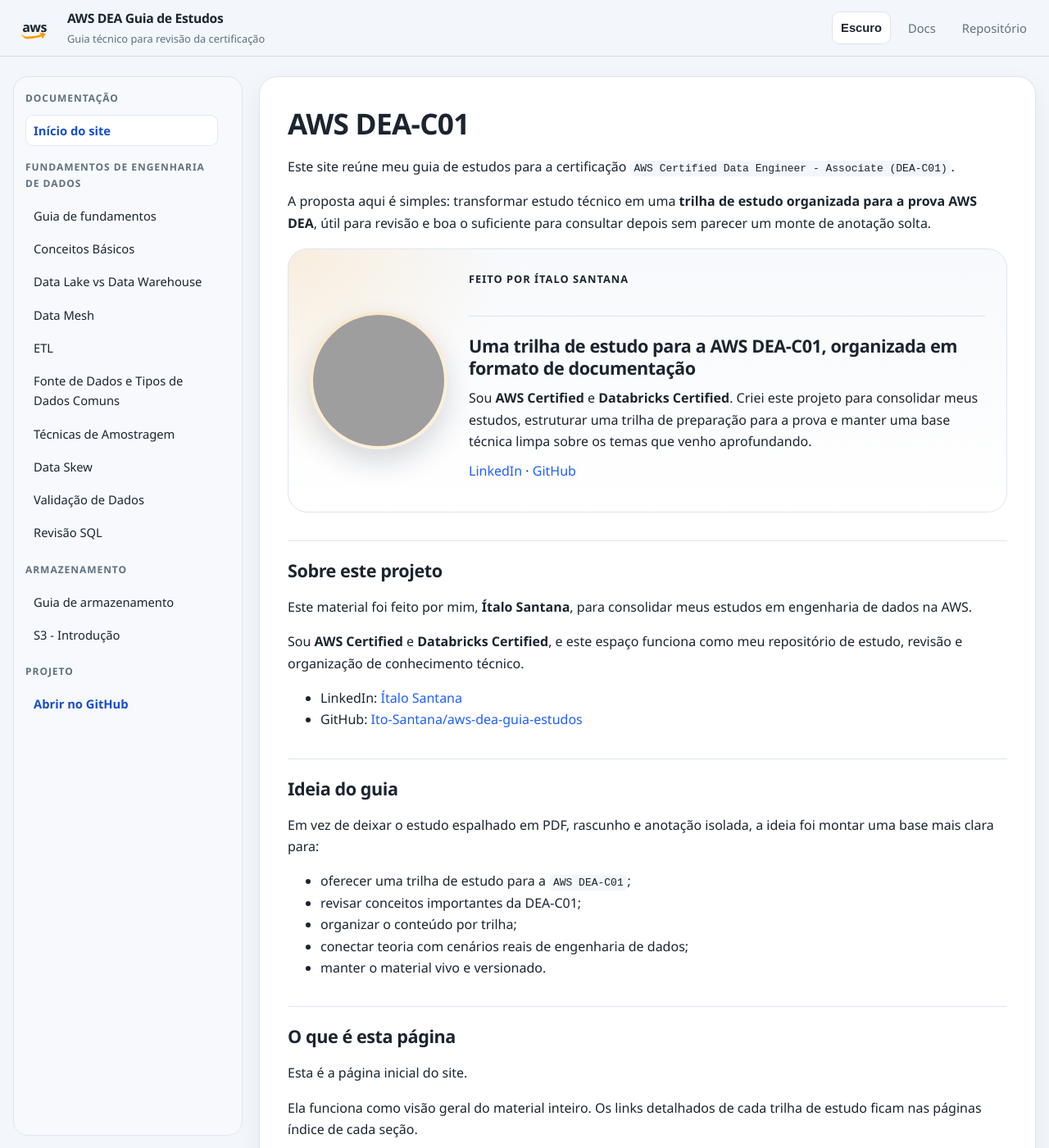
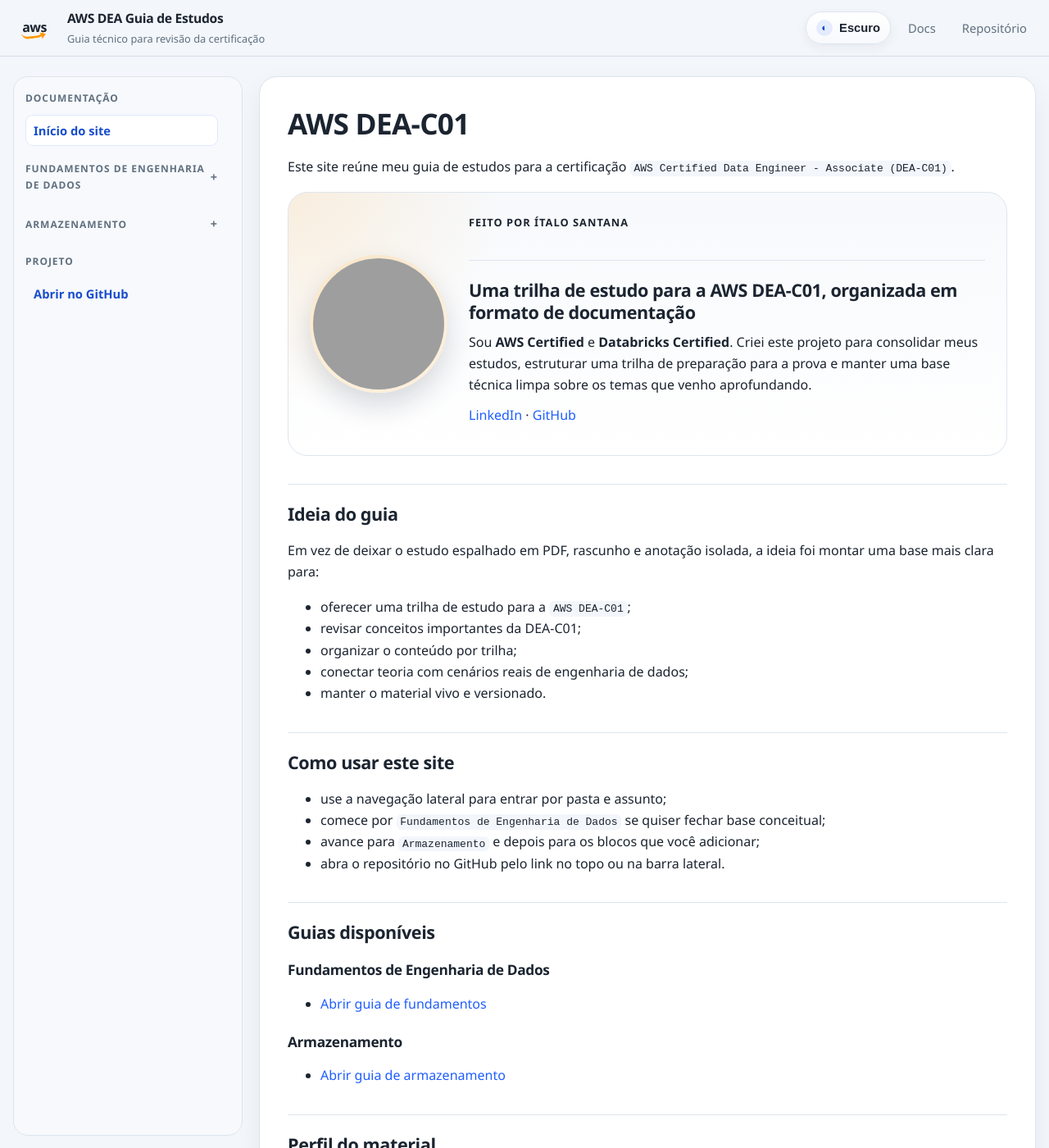
Before and after one commit to Ito-Santana/aws-dea-guia-estudos, a Jekyll site: the page built from index.md, in a window 1280 px wide and 1400 px high. Shown: the whole window at 82% size. Built offline with Jekyll 4.4.1, drawn with Linux system fonts in a browser that asks for light colours; some of the changed text lies outside the part shown; grey boxes are pictures that could not be loaded.

Commit message:
Improve dark mode readability and mermaid theming

```diff
--- a/_layouts/default.html
+++ b/_layouts/default.html
@@ -23,7 +23,8 @@
 
         <nav class="site-nav" aria-label="Principal">
           <button class="theme-toggle" type="button" aria-label="Alternar tema" data-theme-toggle>
-            Escuro
+            <span class="theme-toggle-icon" aria-hidden="true">◐</span>
+            <span class="theme-toggle-label">Escuro</span>
           </button>
           <a href="{{ '/' | relative_url }}">Docs</a>
           {% if site.repository_url %}
@@ -41,8 +42,8 @@
             <a class="sidebar-home{% if page.url == '/' %} is-active{% endif %}" href="{{ '/' | relative_url }}">Início do site</a>
           </div>
 
-          <section class="sidebar-group">
-            <p class="sidebar-label">Fundamentos de Engenharia de Dados</p>
+          <details class="sidebar-group collapsible-group" {% if page.url contains '/fundamentos-engenharia-de-dados/' %}open{% endif %}>
+            <summary class="sidebar-summary">Fundamentos de Engenharia de Dados</summary>
             <div class="sidebar-links">
               <a class="sidebar-link{% if page.url == '/fundamentos-engenharia-de-dados/' %} is-active{% endif %}" href="{{ '/fundamentos-engenharia-de-dados/' | relative_url }}">Guia de fundamentos</a>
               <a class="sidebar-link{% if page.url == '/fundamentos-engenharia-de-dados/conceitos-basicos.html' %} is-active{% endif %}" href="{{ '/fundamentos-engenharia-de-dados/conceitos-basicos.html' | relative_url }}">Conceitos Básicos</a>
@@ -54,16 +55,16 @@
               <a class="sidebar-link{% if page.url == '/fundamentos-engenharia-de-dados/data-skew.html' %} is-active{% endif %}" href="{{ '/fundamentos-engenharia-de-dados/data-skew.html' | relative_url }}">Data Skew</a>
               <a class="sidebar-link{% if page.url == '/fundamentos-engenharia-de-dados/validacao-de-dados.html' %} is-active{% endif %}" href="{{ '/fundamentos-engenharia-de-dados/validacao-de-dados.html' | relative_url }}">Validação de Dados</a>
               <a class="sidebar-link{% if page.url == '/fundamentos-engenharia-de-dados/revisao-sql.html' %} is-active{% endif %}" href="{{ '/fundamentos-engenharia-de-dados/revisao-sql.html' | relative_url }}">Revisão SQL</a>
-              </div>
-          </section>
+            </div>
+          </details>
 
-          <section class="sidebar-group">
-            <p class="sidebar-label">Armazenamento</p>
+          <details class="sidebar-group collapsible-group" {% if page.url contains '/armazenamento/' %}open{% endif %}>
+            <summary class="sidebar-summary">Armazenamento</summary>
             <div class="sidebar-links">
               <a class="sidebar-link{% if page.url == '/armazenamento/' %} is-active{% endif %}" href="{{ '/armazenamento/' | relative_url }}">Guia de armazenamento</a>
               <a class="sidebar-link{% if page.url == '/armazenamento/s3-introducao.html' %} is-active{% endif %}" href="{{ '/armazenamento/s3-introducao.html' | relative_url }}">S3 - Introdução</a>
             </div>
-          </section>
+          </details>
 
           {% if site.repository_url %}
             <section class="sidebar-group sidebar-repo">
@@ -172,39 +173,59 @@
 
       const root = document.documentElement;
       const toggle = document.querySelector("[data-theme-toggle]");
+      const toggleLabel = toggle?.querySelector(".theme-toggle-label");
       const storedTheme = localStorage.getItem("theme");
 
-      const applyTheme = (theme) => {
-        root.setAttribute("data-theme", theme);
-        if (toggle) {
-          toggle.textContent = theme === "dark" ? "Claro" : "Escuro";
-        }
+      const getMermaidTheme = (theme) => theme === "dark" ? "dark" : "neutral";
+
+      const renderMermaids = async (theme) => {
+        mermaid.initialize({
+          startOnLoad: false,
+          theme: getMermaidTheme(theme),
+          securityLevel: "loose"
+        });
+
+        document.querySelectorAll(".mermaid").forEach((wrapper) => {
+          if (wrapper.dataset.mermaidSource) {
+            wrapper.removeAttribute("data-processed");
+            wrapper.innerHTML = "";
+            wrapper.textContent = wrapper.dataset.mermaidSource;
+          }
+        });
+
+        await mermaid.run({
+          querySelector: ".mermaid"
+        });
       };
 
-      if (storedTheme === "dark" || storedTheme === "light") {
-        applyTheme(storedTheme);
-      } else {
-        applyTheme(window.matchMedia("(prefers-color-scheme: dark)").matches ? "dark" : "light");
-      }
-
-      toggle?.addEventListener("click", () => {
-        const nextTheme = root.getAttribute("data-theme") === "dark" ? "light" : "dark";
-        localStorage.setItem("theme", nextTheme);
-        applyTheme(nextTheme);
-      });
+      const applyTheme = async (theme) => {
+        root.setAttribute("data-theme", theme);
+        if (toggleLabel) {
+          toggleLabel.textContent = theme === "dark" ? "Claro" : "Escuro";
+        }
+        await renderMermaids(theme);
+      };
 
       document.querySelectorAll("pre code.language-mermaid").forEach((codeBlock) => {
         const pre = codeBlock.parentElement;
         const wrapper = document.createElement("div");
         wrapper.className = "mermaid";
-        wrapper.textContent = codeBlock.textContent;
+        wrapper.dataset.mermaidSource = codeBlock.textContent ?? "";
+        wrapper.textContent = wrapper.dataset.mermaidSource;
         pre.replaceWith(wrapper);
       });
 
-      mermaid.initialize({
-        startOnLoad: true,
-        theme: "neutral",
-        securityLevel: "loose"
+      const initialTheme =
+        storedTheme === "dark" || storedTheme === "light"
+          ? storedTheme
+          : (window.matchMedia("(prefers-color-scheme: dark)").matches ? "dark" : "light");
+
+      await applyTheme(initialTheme);
+
+      toggle?.addEventListener("click", async () => {
+        const nextTheme = root.getAttribute("data-theme") === "dark" ? "light" : "dark";
+        localStorage.setItem("theme", nextTheme);
+        await applyTheme(nextTheme);
       });
     </script>
   </body>
--- a/assets/css/style.css
+++ b/assets/css/style.css
@@ -159,20 +159,41 @@ a:hover {
 }
 
 .theme-toggle {
+  display: inline-flex;
+  align-items: center;
+  gap: 8px;
   appearance: none;
   border: 1px solid var(--line);
-  background: var(--panel);
+  background: linear-gradient(180deg, var(--panel), var(--panel-soft));
   color: var(--text);
-  border-radius: 10px;
-  padding: 7px 10px;
+  border-radius: 999px;
+  padding: 7px 12px;
   font-size: 0.92rem;
   font-weight: 600;
   cursor: pointer;
+  box-shadow: 0 4px 14px rgba(15, 23, 42, 0.06);
 }
 
 .theme-toggle:hover {
   background: rgba(31, 94, 255, 0.06);
   border-color: rgba(31, 94, 255, 0.18);
+}
+
+.theme-toggle-icon {
+  display: inline-flex;
+  align-items: center;
+  justify-content: center;
+  width: 20px;
+  height: 20px;
+  border-radius: 999px;
+  background: rgba(31, 94, 255, 0.1);
+  color: var(--accent-strong);
+  font-size: 0.8rem;
+  line-height: 1;
+}
+
+.theme-toggle-label {
+  line-height: 1;
 }
 
 .site-nav a:hover {
@@ -221,6 +242,35 @@ a:hover {
 .sidebar-section,
 .sidebar-group {
   margin-bottom: 16px;
+}
+
+.sidebar-summary {
+  display: flex;
+  align-items: center;
+  justify-content: space-between;
+  list-style: none;
+  cursor: pointer;
+  color: var(--muted);
+  font-size: 0.75rem;
+  font-weight: 700;
+  letter-spacing: 0.08em;
+  text-transform: uppercase;
+  padding: 2px 0 10px;
+}
+
+.sidebar-summary::-webkit-details-marker {
+  display: none;
+}
+
+.sidebar-summary::after {
+  content: "+";
+  color: var(--muted);
+  font-size: 0.9rem;
+  line-height: 1;
+}
+
+.collapsible-group[open] > .sidebar-summary::after {
+  content: "-";
 }
 
 .sidebar-label {
@@ -494,20 +544,20 @@ a:hover {
 
 @media (prefers-color-scheme: dark) {
   :root:not([data-theme="light"]) {
-    --bg: #0b1118;
-    --panel: #101923;
-    --panel-soft: #16212d;
-    --text: #e6edf5;
-    --muted: #97a7b8;
-    --line: #223243;
-    --line-strong: #304456;
-    --accent: #7cb4ff;
-    --accent-strong: #a7cbff;
-    --sidebar-bg: #0f1720;
-    --code-bg: #0d1520;
-    --shadow: 0 18px 36px rgba(0, 0, 0, 0.28);
-    --header-bg: rgba(11, 17, 24, 0.84);
-    --header-line: rgba(48, 68, 86, 0.7);
+    --bg: #10161d;
+    --panel: #16202b;
+    --panel-soft: #1b2734;
+    --text: #edf4fb;
+    --muted: #a7b6c5;
+    --line: #2c3d4f;
+    --line-strong: #3a5065;
+    --accent: #8ab9ff;
+    --accent-strong: #bed8ff;
+    --sidebar-bg: #131d27;
+    --code-bg: #111a24;
+    --shadow: 0 18px 36px rgba(0, 0, 0, 0.22);
+    --header-bg: rgba(16, 22, 29, 0.86);
+    --header-line: rgba(58, 80, 101, 0.68);
   }
 
   :root:not([data-theme="light"]) .content-panel th {
@@ -532,20 +582,20 @@ a:hover {
 
 :root[data-theme="dark"] {
   color-scheme: dark;
-  --bg: #0b1118;
-  --panel: #101923;
-  --panel-soft: #16212d;
-  --text: #e6edf5;
-  --muted: #97a7b8;
-  --line: #223243;
-  --line-strong: #304456;
-  --accent: #7cb4ff;
-  --accent-strong: #a7cbff;
-  --sidebar-bg: #0f1720;
-  --code-bg: #0d1520;
-  --shadow: 0 18px 36px rgba(0, 0, 0, 0.28);
-  --header-bg: rgba(11, 17, 24, 0.84);
-  --header-line: rgba(48, 68, 86, 0.7);
+  --bg: #10161d;
+  --panel: #16202b;
+  --panel-soft: #1b2734;
+  --text: #edf4fb;
+  --muted: #a7b6c5;
+  --line: #2c3d4f;
+  --line-strong: #3a5065;
+  --accent: #8ab9ff;
+  --accent-strong: #bed8ff;
+  --sidebar-bg: #131d27;
+  --code-bg: #111a24;
+  --shadow: 0 18px 36px rgba(0, 0, 0, 0.22);
+  --header-bg: rgba(16, 22, 29, 0.86);
+  --header-line: rgba(58, 80, 101, 0.68);
 }
 
 :root[data-theme="dark"] .content-panel th {
--- a/index.md
+++ b/index.md
@@ -6,8 +6,6 @@ layout: default
 # AWS DEA-C01
 
 Este site reúne meu guia de estudos para a certificação `AWS Certified Data Engineer - Associate (DEA-C01)`.
-
-A proposta aqui é simples: transformar estudo técnico em uma **trilha de estudo organizada para a prova AWS DEA**, útil para revisão e boa o suficiente para consultar depois sem parecer um monte de anotação solta.
 
 <section class="author-hero">
   <img class="author-hero-photo" src="https://github.com/Ito-Santana.png?size=320" alt="Foto de Ítalo Santana">
@@ -19,15 +17,6 @@ A proposta aqui é simples: transformar estudo técnico em uma **trilha de estud
   </div>
 </section>
 
-## Sobre este projeto
-
-Este material foi feito por mim, **Ítalo Santana**, para consolidar meus estudos em engenharia de dados na AWS.
-
-Sou **AWS Certified** e **Databricks Certified**, e este espaço funciona como meu repositório de estudo, revisão e organização de conhecimento técnico.
-
-- LinkedIn: [Ítalo Santana](https://www.linkedin.com/in/italo-santana-26bb94255/)
-- GitHub: [Ito-Santana/aws-dea-guia-estudos](https://github.com/Ito-Santana/aws-dea-guia-estudos)
-
 ## Ideia do guia
 
 Em vez de deixar o estudo espalhado em PDF, rascunho e anotação isolada, a ideia foi montar uma base mais clara para:
@@ -37,12 +26,6 @@ Em vez de deixar o estudo espalhado em PDF, rascunho e anotação isolada, a ide
 - organizar o conteúdo por trilha;
 - conectar teoria com cenários reais de engenharia de dados;
 - manter o material vivo e versionado.
-
-## O que é esta página
-
-Esta é a página inicial do site.
-
-Ela funciona como visão geral do material inteiro. Os links detalhados de cada trilha de estudo ficam nas páginas índice de cada seção.
 
 ## Como usar este site
 
@@ -71,24 +54,6 @@ Este guia foi pensado para ficar:
 - organizado como trilha de estudo;
 - próximo de cenários reais da AWS;
 - alinhado ao contexto de engenharia de dados.
-
-## Links importantes
-
-- [AWS Certified Data Engineer - Associate](https://aws.amazon.com/certification/certified-data-engineer-associate/)
-- [AWS Skill Builder](https://skillbuilder.aws/)
-- [AWS Documentation](https://docs.aws.amazon.com/)
-- [Amazon S3 Documentation](https://docs.aws.amazon.com/s3/)
-- [AWS Glue Documentation](https://docs.aws.amazon.com/glue/)
-- [Amazon Athena Documentation](https://docs.aws.amazon.com/athena/)
-- [Amazon Redshift Documentation](https://docs.aws.amazon.com/redshift/)
-- [AWS Lake Formation Documentation](https://docs.aws.amazon.com/lake-formation/)
-- [Meu LinkedIn](https://www.linkedin.com/in/italo-santana-26bb94255/)
-
-## Sobre mim
-
-Meu foco aqui não é só passar na prova. É usar a preparação da `DEA-C01` para consolidar fundamentos que realmente fazem diferença em arquitetura, ingestão, transformação, armazenamento, analytics e governança de dados na AWS.
-
-Também quis montar algo que tivesse a minha cara: menos texto engessado, menos resumo genérico e mais material que eu de fato usaria para revisar depois.
 
 ## Próximas trilhas sugeridas
 
```
Also changed, not shown: other parts of index.md (+11 -0 lines).
